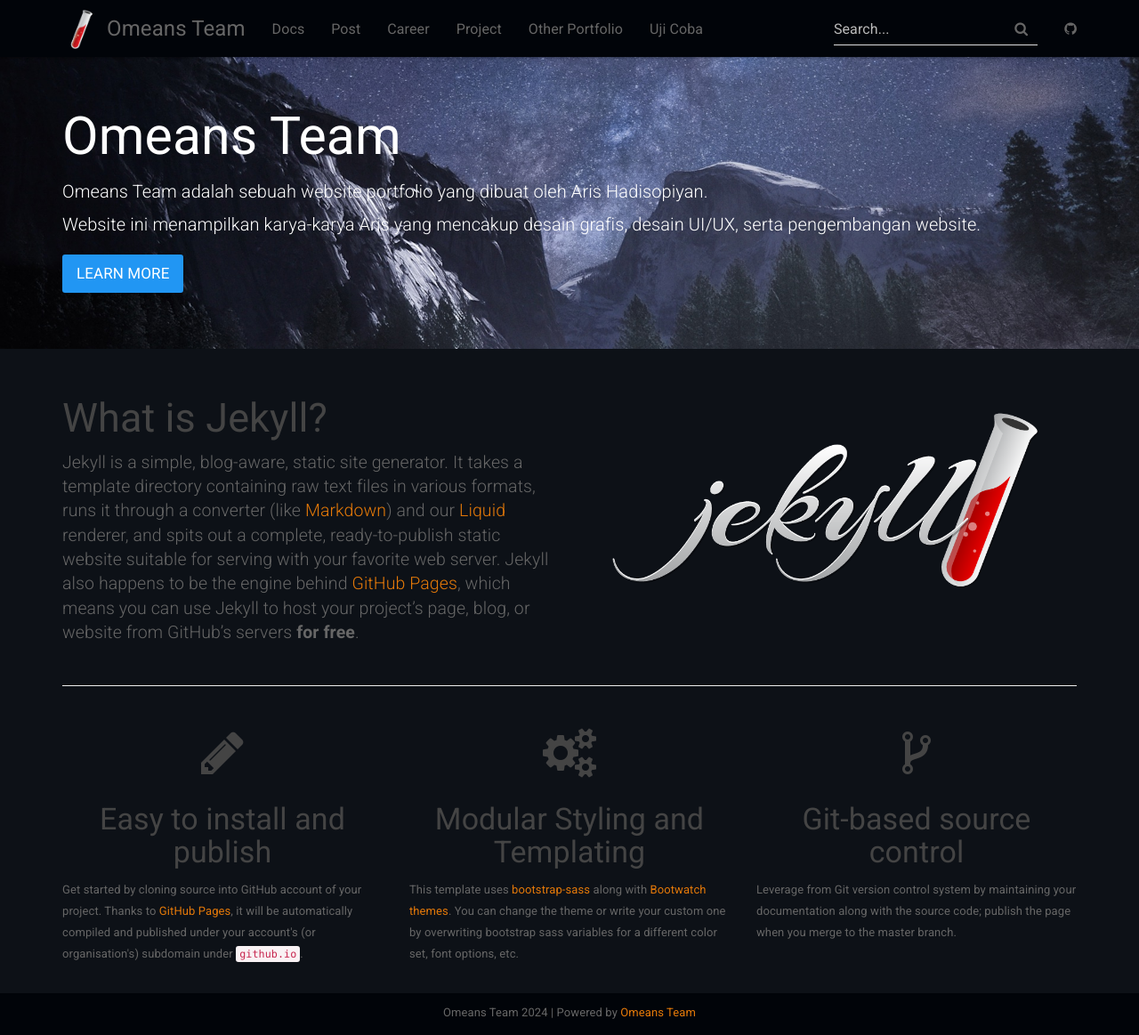
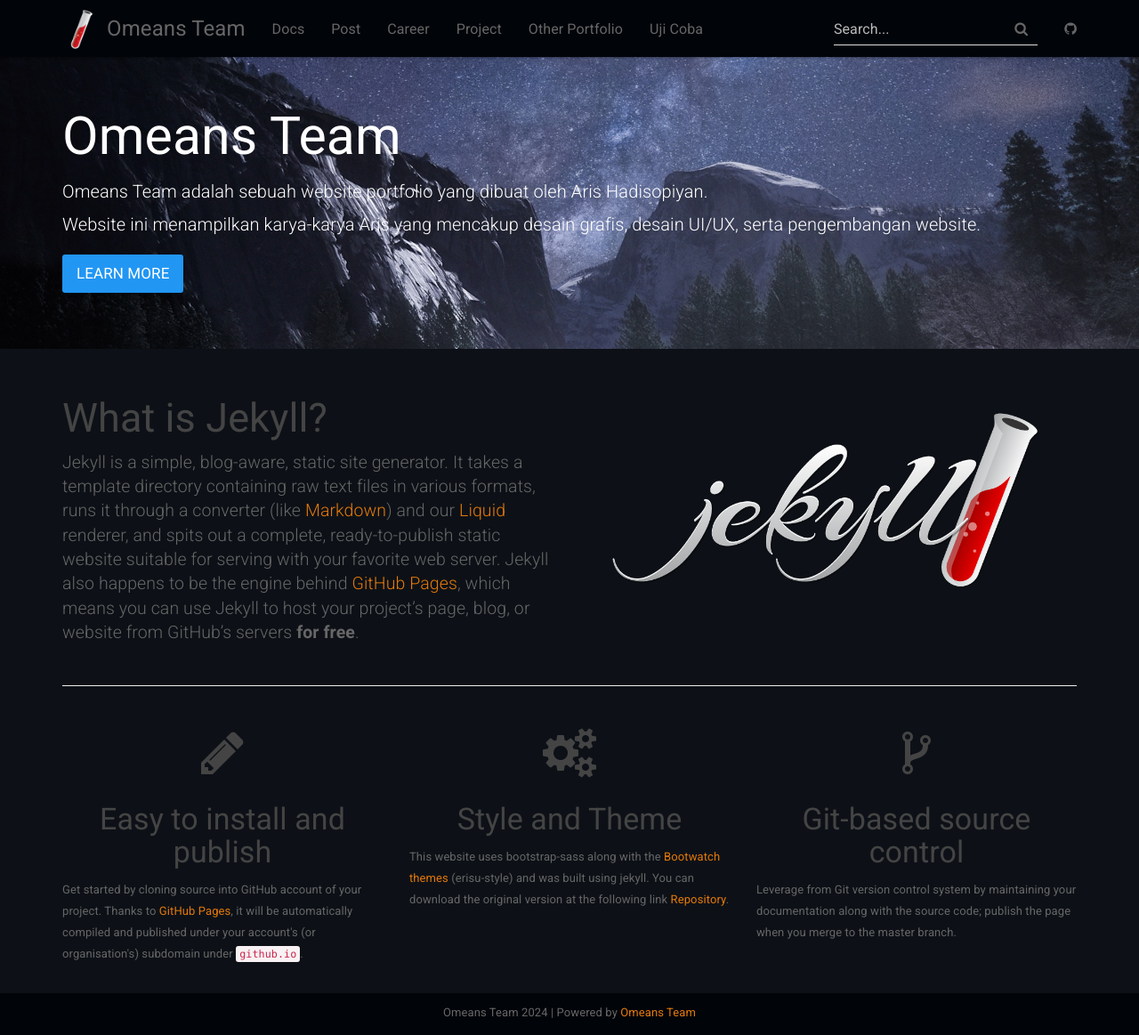
Before and after one commit to omeans-team/omeans-team.githubio, a Jekyll site: the page built from index.html, in a window 1280 px wide and 1163 px high. Shown: the whole window at 89% size. Built offline with Jekyll 4.4.1, drawn with Linux system fonts in a browser that asks for light colours.

Commit message:
Update index.html

```diff
--- a/index.html
+++ b/index.html
@@ -40,9 +40,8 @@ layout: default
         </div>
         <div class="col-sm-4">
             <h1 class="text-center"><i class="fa fa-cogs" aria-hidden="true"></i></h1>
-            <h3 class="text-center">Modular Styling and Templating</h3>
-            <p>This template uses <a href="https://github.com/twbs/bootstrap-sass">bootstrap-sass</a> along with <a href="https://bootswatch.com/">Bootwatch themes</a>.
-            You can change the theme or write your custom one by overwriting bootstrap sass variables for a different color set, font options, etc.</p>
+            <h3 class="text-center">Style and Theme</h3>
+            <p>This website uses bootstrap-sass along with the <a href="https://bootswatch.com/">Bootwatch themes</a> (erisu-style) and was built using jekyll. You can download the original version at the following link <a href="https://github.com/aksakalli/jekyll-doc-theme/archive/gh-pages.zip">Repository</a>.</p>
         </div>
         <div class="col-sm-4">
             <h1 class="text-center"><i class="fa fa-code-fork" aria-hidden="true"></i></h1>
```
